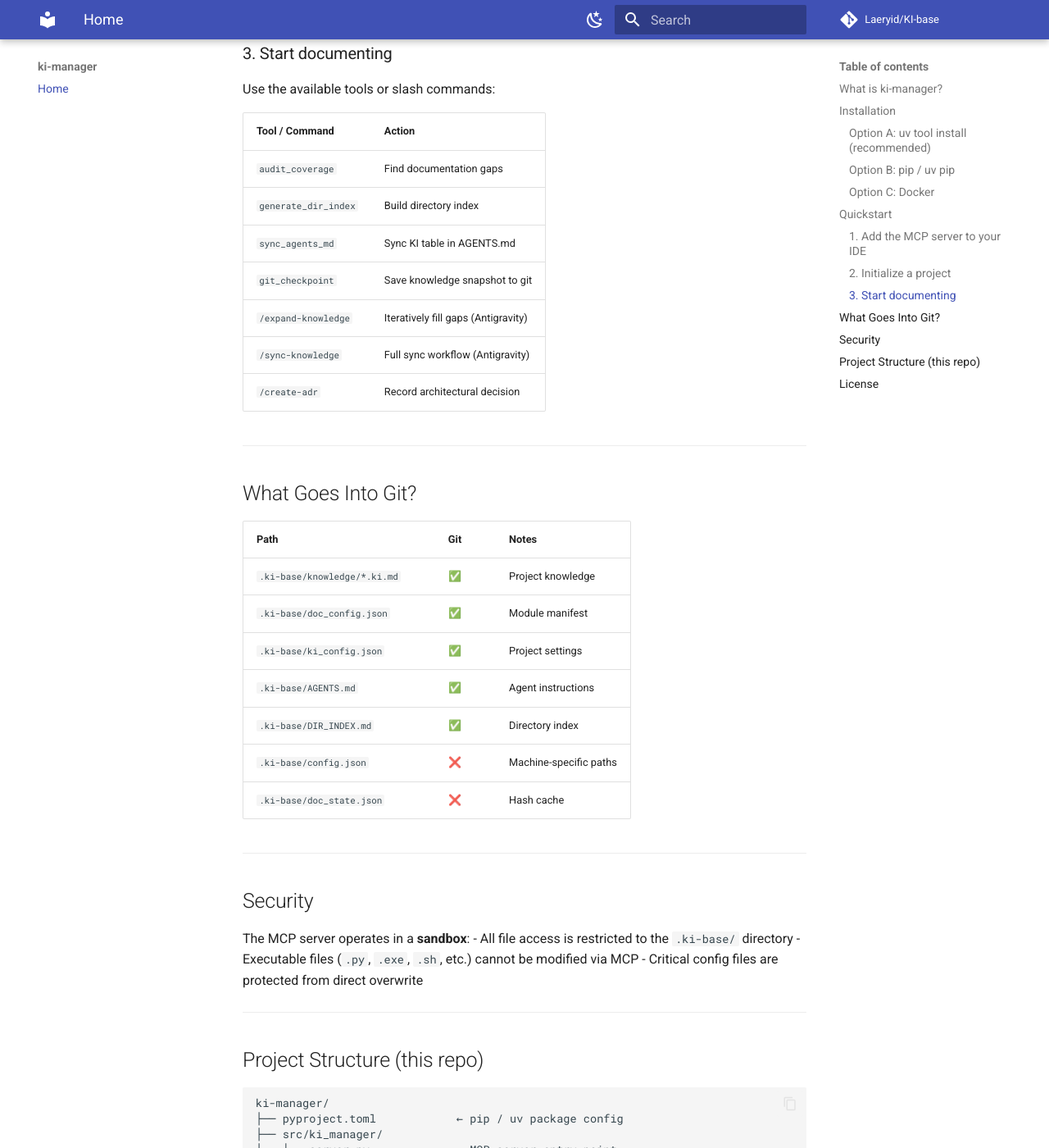
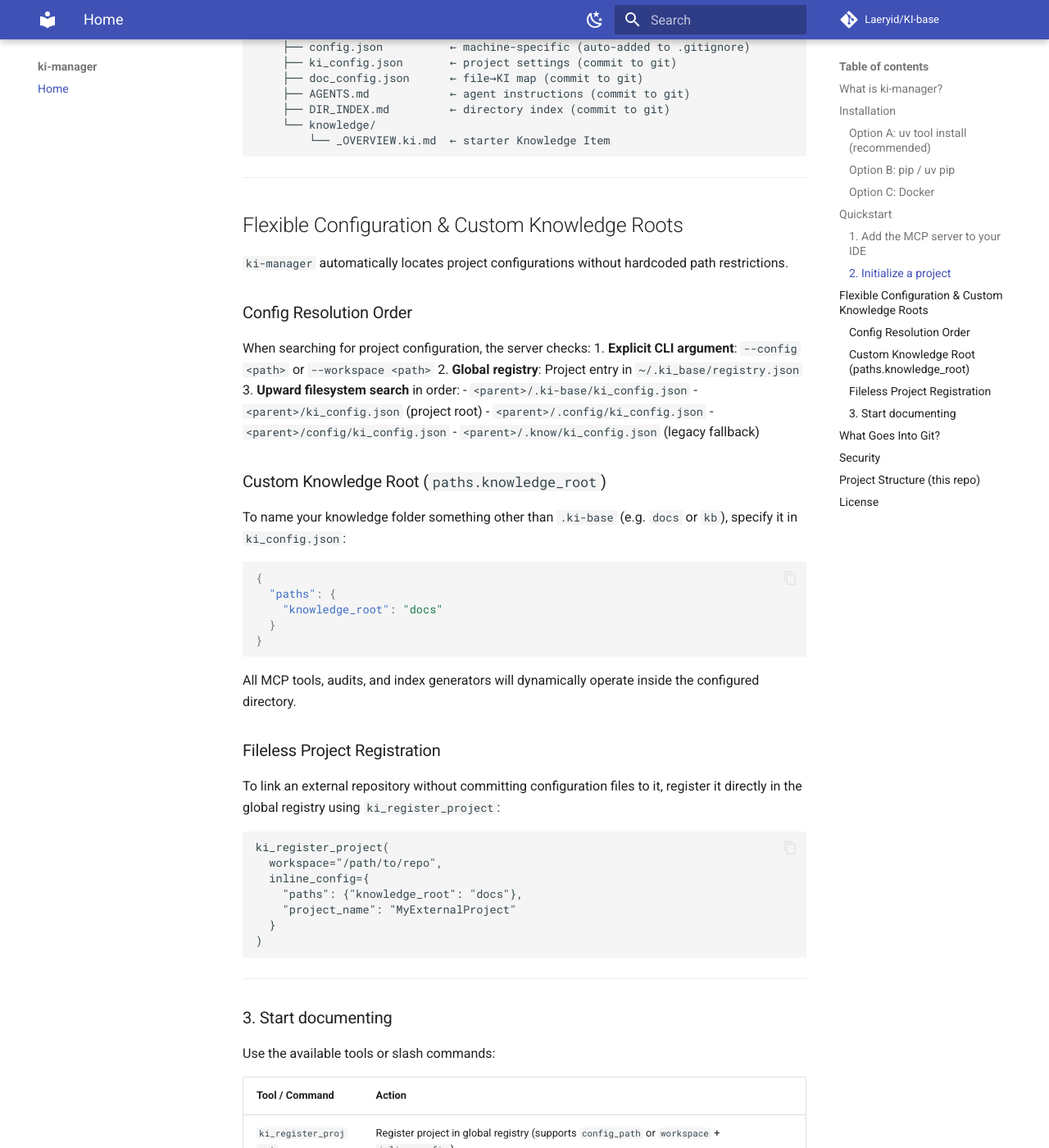
Before and after one commit to Laeryid/KI-base, an MkDocs documentation site: the page built from docs/index.md, in a window 1280 px wide and 1400 px high, scrolled down 1878 px. Shown: the whole window at 82% size. Built offline with MkDocs 1.6.1 and Material for MkDocs 9.7.7, drawn with Linux system fonts in a browser that asks for light colours; comment, search, counter and statistics services are not loaded; some of the changed text lies outside the part shown.

Commit message:
docs: update AGENTS.md, README.md, and docs/index.md

````diff
--- a/docs/index.md
+++ b/docs/index.md
@@ -68,7 +68,16 @@
 ki_init_project(project_path="/absolute/path/to/your-project")
 ```
 
-This creates:
+Custom folder name or root-level configuration can be specified as well:
+```
+ki_init_project(
+  project_path="/absolute/path/to/your-project",
+  knowledge_root="docs",          # custom knowledge directory (default: .ki-base)
+  config_location="root"          # put ki_config.json in project root or knowledge_dir
+)
+```
+
+By default, this creates:
 
 ```
 your-project/
@@ -82,15 +91,63 @@
         └── _OVERVIEW.ki.md  ← starter Knowledge Item
 ```
 
+---
+
+## Flexible Configuration & Custom Knowledge Roots
+
+`ki-manager` automatically locates project configurations without hardcoded path restrictions.
+
+### Config Resolution Order
+When searching for project configuration, the server checks:
+1. **Explicit CLI argument**: `--config <path>` or `--workspace <path>`
+2. **Global registry**: Project entry in `~/.ki_base/registry.json`
+3. **Upward filesystem search** in order:
+   - `<parent>/.ki-base/ki_config.json`
+   - `<parent>/ki_config.json` (project root)
+   - `<parent>/.config/ki_config.json`
+   - `<parent>/config/ki_config.json`
+   - `<parent>/.know/ki_config.json` (legacy fallback)
+
+### Custom Knowledge Root (`paths.knowledge_root`)
+To name your knowledge folder something other than `.ki-base` (e.g. `docs` or `kb`), specify it in `ki_config.json`:
+```json
+{
+  "paths": {
+    "knowledge_root": "docs"
+  }
+}
+```
+All MCP tools, audits, and index generators will dynamically operate inside the configured directory.
+
+### Fileless Project Registration
+To link an external repository without committing configuration files to it, register it directly in the global registry using `ki_register_project`:
+```
+ki_register_project(
+  workspace="/path/to/repo",
+  inline_config={
+    "paths": {"knowledge_root": "docs"},
+    "project_name": "MyExternalProject"
+  }
+)
+```
+
+---
+
 ### 3. Start documenting
 
 Use the available tools or slash commands:
 
 | Tool / Command | Action |
 |----------------|--------|
+| `ki_register_project` | Register project in global registry (supports `config_path` or `workspace` + `inline_config`) |
+| `ki_list_projects` | List all registered projects |
+| `ki_status` | Check active workspace and resolved paths |
 | `audit_coverage` | Find documentation gaps |
 | `generate_dir_index` | Build directory index |
-| `sync_agents_md` | Sync KI table in AGENTS.md |
+| `add_ki_to_config` | Register or update Knowledge Items in `doc_config.json` |
+| `edit_doc_config` | Safely modify `doc_config.json` (`tracked_modules`, `artifacts`, `coverage_settings`) |
+| `sync_agents_md` | Sync Knowledge Items and ADR tables in `AGENTS.md` (configurable via `sync_agents_md: false` in `ki_config.json`) |
+| `create_adr` | Create structured ADR with sequential ID, template, and registration |
 | `git_checkpoint` | Save knowledge snapshot to git |
 | `/expand-knowledge` | Iteratively fill gaps (Antigravity) |
 | `/sync-knowledge` | Full sync workflow (Antigravity) |
````
Also changed, not shown: AGENTS.md (+22 -5 lines), README.md (+21 -0 lines).
